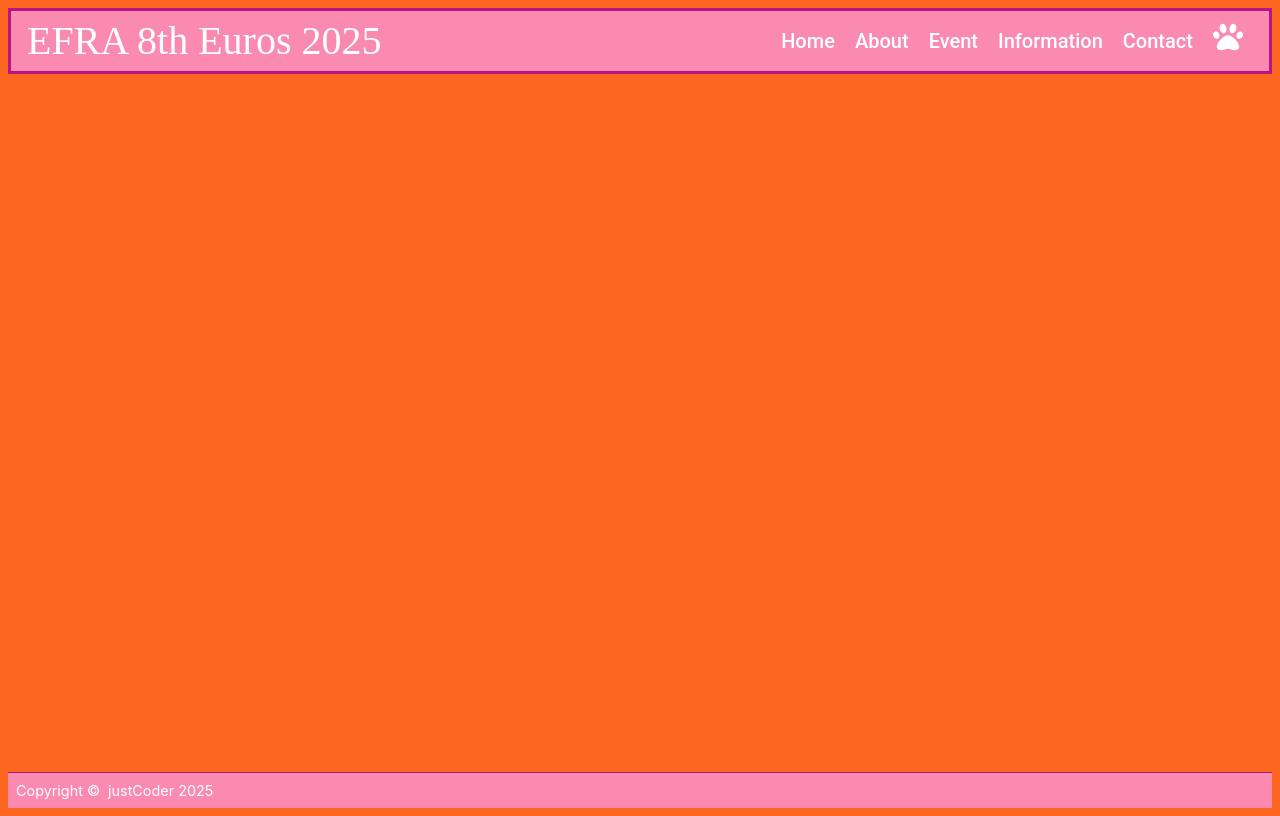
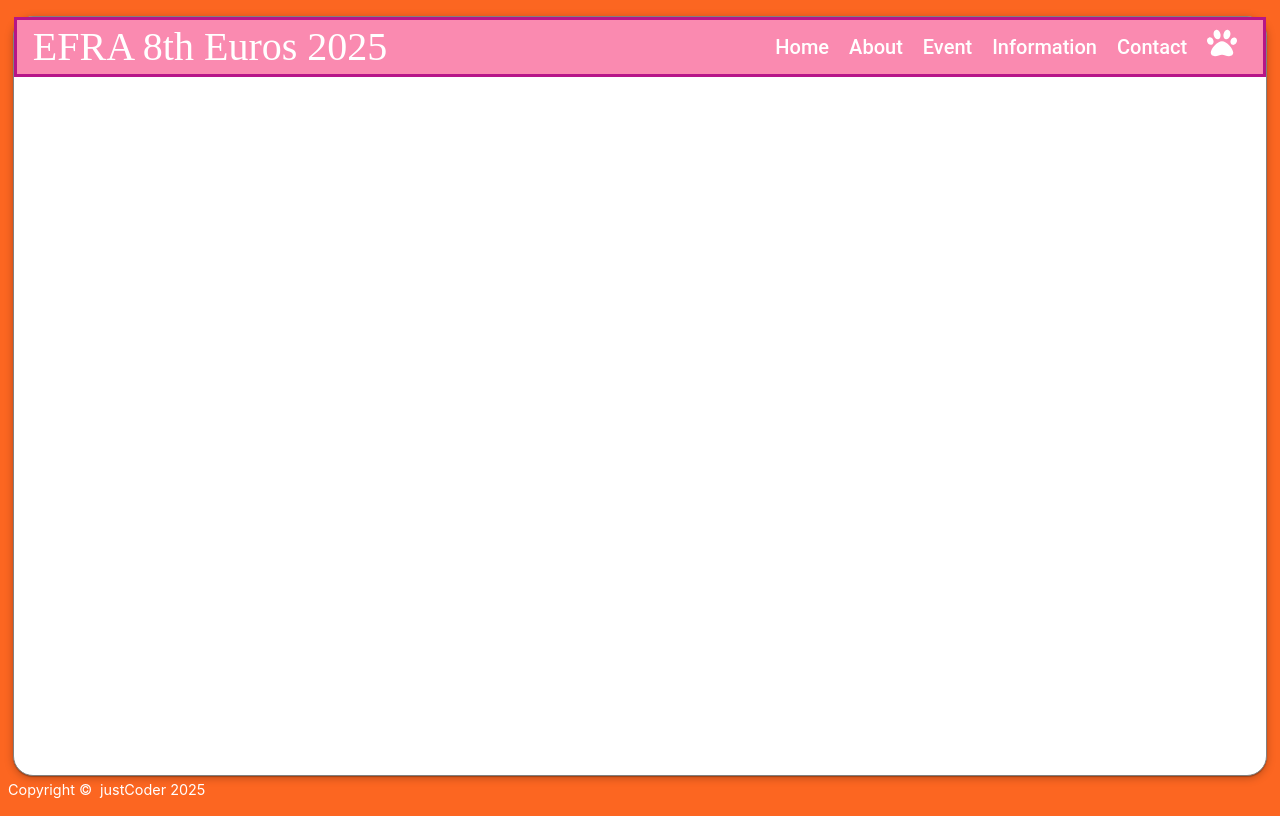
Before and after one commit to JC-Sites-Business/EFRA-8th-Euros-2025, a React (Vite) app: page / in a window 1280 px wide. Built offline with nearby package versions, Linux system fonts and the light colour scheme; what material-ui-confirm would draw is missing.

Commit message:
layout and footer styled

```diff
--- a/src/common/styles/index.scss
+++ b/src/common/styles/index.scss
@@ -1,4 +1,10 @@
 @import "./error.scss";
+
+* {
+  margin: 0;
+  padding: 0;
+  box-sizing: border-box;
+}
 
 :root {
   font-family: Inter, system-ui, Avenir, Helvetica, Arial, sans-serif;
@@ -13,8 +19,4 @@
   text-rendering: optimizeLegibility;
   -webkit-font-smoothing: antialiased;
   -moz-osx-font-smoothing: grayscale;
-
-  margin: 0;
-  padding: 0;
-  box-sizing: border-box;
 }
--- a/src/views/Layout/components/Footer/footer.css
+++ b/src/views/Layout/components/Footer/footer.css
@@ -1,9 +1,8 @@
 #footer_box {
   display: flex;
-  align-items: center;
-  background-color: #fa8ab0;
-  border-top: 1px solid #b61588;
-  height: 35px;
+  align-items: end;
+  width: 100dvw;
+  height: 25px;
 }
 
 #footer_box,
--- a/src/views/Layout/page/LayoutPage.tsx
+++ b/src/views/Layout/page/LayoutPage.tsx
@@ -1,4 +1,4 @@
-import { Box, Stack } from "@mui/material";
+import { Box, Container, Stack } from "@mui/material";
 import React from "react";
 import { useIntl } from "react-intl";
 
@@ -15,19 +15,38 @@ const LayoutPage: React.FC<React.PropsWithChildren> = ({ children }): JSX.Elemen
   });
 
   return (
+    <>
+      <Stack
+        alignItems={"center"}
+        justifyContent={"end"}
+        sx={{
+          height: "97dvh",
+          maxHeight: "97dvh",
+          minHeight: 0,
+          width: "100dvw",
+        }}
+      >
         <Box
           sx={{
             display: "grid",
             gridTemplateRows: "auto 1fr auto",
-        height: "100dvh",
-        maxHeight: "100dvh",
+            height: "95dvh",
+            maxHeight: "95dvh",
             minHeight: 0,
+            width: "98dvw",
+            backgroundColor: "white",
+            borderRadius: "20px",
+            border: "1px solid grey",
+            boxShadow:
+              "rgba(0, 0, 0, 0.25) 0px 0.0625em 0.0625em, rgba(0, 0, 0, 0.25) 0px 0.125em 0.5em, rgba(255, 255, 255, 0.1) 0px 0px 0px 1px inset",
           }}
         >
           <NavBar />
           <Stack justifyContent={"center"}>{children}</Stack>
+        </Box>
+      </Stack>
       <Footer footer={footer} link={footerLink} />
-    </Box>
+    </>
   );
 };
 
```
Lines whose indentation alone changed are shown as unchanged.
